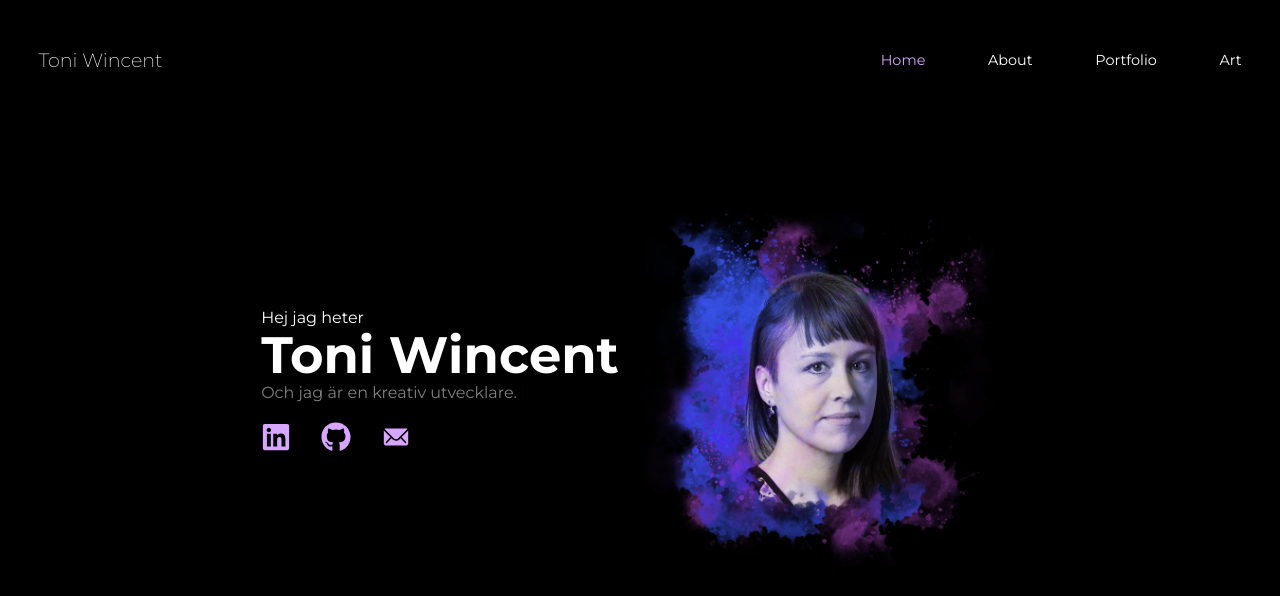
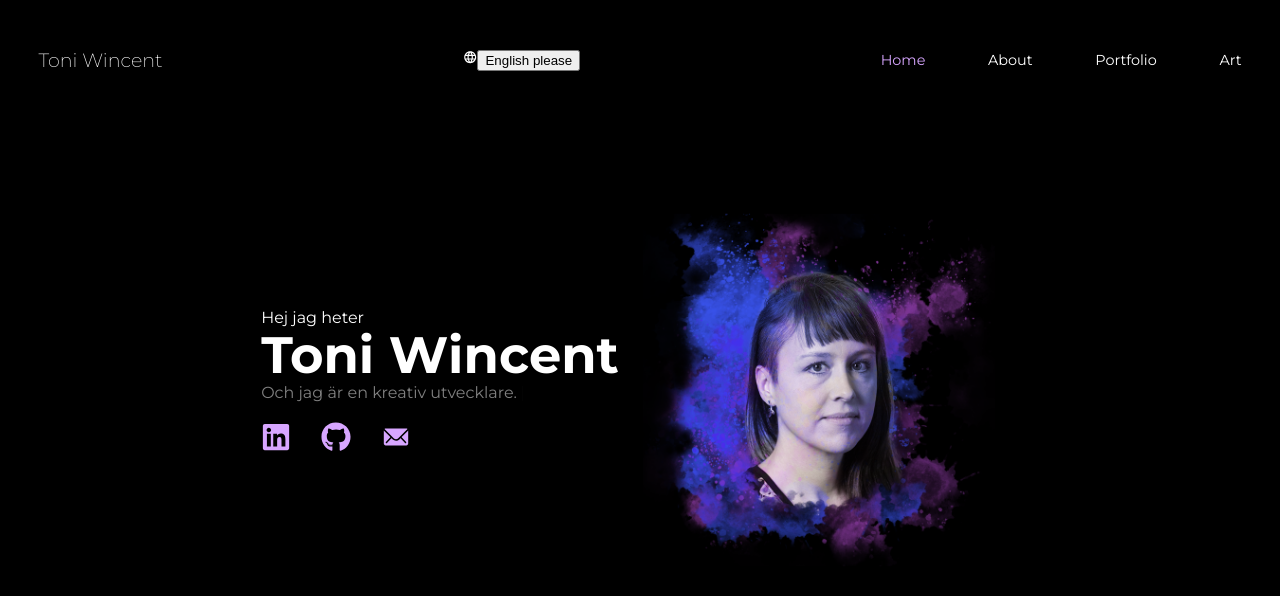
Before and after one commit to Noccis/tw-webpage, a React (Vite) app: page / in a window 1280 px wide. Shown: the top 596 px of the page. Built offline with nearby package versions, Linux system fonts and the light colour scheme; a web font is replaced by a local one.

Commit message:
Started implementing i18next and language files. Created component to handle language

```diff
--- a/package.json
+++ b/package.json
@@ -10,8 +10,10 @@
     "preview": "vite preview"
   },
   "dependencies": {
+    "i18next": "^23.15.1",
     "react": "^18.3.1",
     "react-dom": "^18.3.1",
+    "react-i18next": "^15.0.2",
     "react-icons": "^5.3.0",
     "react-router-dom": "^6.26.1",
     "react-simple-typewriter": "^5.0.1"
--- a/src/App.tsx
+++ b/src/App.tsx
@@ -6,6 +6,7 @@ import Portfolio from './pages/Portfolio'
 import Art from './pages/Art'
 import { Routes, Route } from 'react-router-dom'
 import Menu from './components/Menu'
+import LanguageHandler from './components/LanguageHandler'
 
 function App() {
 
@@ -13,6 +14,7 @@ function App() {
     <>
       <header>
         <h4 id='title'>Toni Wincent</h4>
+        <LanguageHandler />
         <Menu />
       </header>
       <main>
--- /dev/null
+++ b/src/components/LanguageHandler.tsx
@@ -0,0 +1,30 @@
+import React, { useState } from 'react'
+import i18next from 'i18next';
+import { MdLanguage } from "react-icons/md";
+
+const LanguageHandler = () => {
+
+    const en = 'English please';
+    const sv = 'Svenska tack';
+
+    const [language, setLanguage] = useState(en)
+
+
+    return (
+        <div>
+            <MdLanguage />
+            <button
+            onClick={() => {
+                if(language == en){
+                    i18next.changeLanguage('en');
+                    setLanguage(sv)
+                }else{
+                    i18next.changeLanguage('sv');
+                    setLanguage(en)
+                }
+            }}  >{language}</button>
+        </div>
+    )
+}
+
+export default LanguageHandler
--- a/src/main.tsx
+++ b/src/main.tsx
@@ -3,6 +3,7 @@ import { createRoot } from 'react-dom/client'
 import { BrowserRouter } from 'react-router-dom';
 import App from './App.tsx'
 import './styles/index.css'
+import './utils/i18n.tsx';
 
 createRoot(document.getElementById('root')!).render(
   <StrictMode>
--- a/src/pages/Home.tsx
+++ b/src/pages/Home.tsx
@@ -5,8 +5,12 @@ import { useTypewriter, Cursor } from 'react-simple-typewriter'
 import { FaLinkedin } from "react-icons/fa";
 import { IoIosMail } from "react-icons/io";
 import { FaGithub } from "react-icons/fa6";
+import { useTranslation } from 'react-i18next';
 
 const Home = () => {
+
+  const { t } = useTranslation();
+
   const [typedWords] = useTypewriter({
     words: ['Och jag är en kreativ utvecklare.',]
   })
@@ -14,7 +18,7 @@ const Home = () => {
   return (
     <div id="home-container">
       <div id="home-text">
-        <p className="data-styled-text">Hej jag heter</p>
+        <p className="data-styled-text">{t('hello')}</p>
         <h1>Toni Wincent</h1>
         <div id='typewriter-container'>
           <p className="grey-text">
--- /dev/null
+++ b/src/utils/i18n.tsx
@@ -0,0 +1,33 @@
+import i18n from "i18next";
+import { initReactI18next } from "react-i18next";
+
+// the translations
+// (tip move them in a JSON file and import them,
+// or even better, manage them separated from your code: https://react.i18next.com/guides/multiple-translation-files)
+const resources = {
+  en: {
+    translation: {
+      hello: 'Hello my name is'
+    }
+  },
+  sv: {
+    translation: {
+        hello: 'Hej jag heter'
+    }
+  }
+};
+
+i18n
+  .use(initReactI18next) // passes i18n down to react-i18next
+  .init({
+    resources,
+    lng: "sv", // language to use, more information here: https://www.i18next.com/overview/configuration-options#languages-namespaces-resources
+    // you can use the i18n.changeLanguage function to change the language manually: https://www.i18next.com/overview/api#changelanguage
+    // if you're using a language detector, do not define the lng option
+
+    interpolation: {
+      escapeValue: false // react already safes from xss
+    }
+  });
+
+  export default i18n;
```
Also changed, not shown: 1 other file (tests, documents, lock files or other folders).
